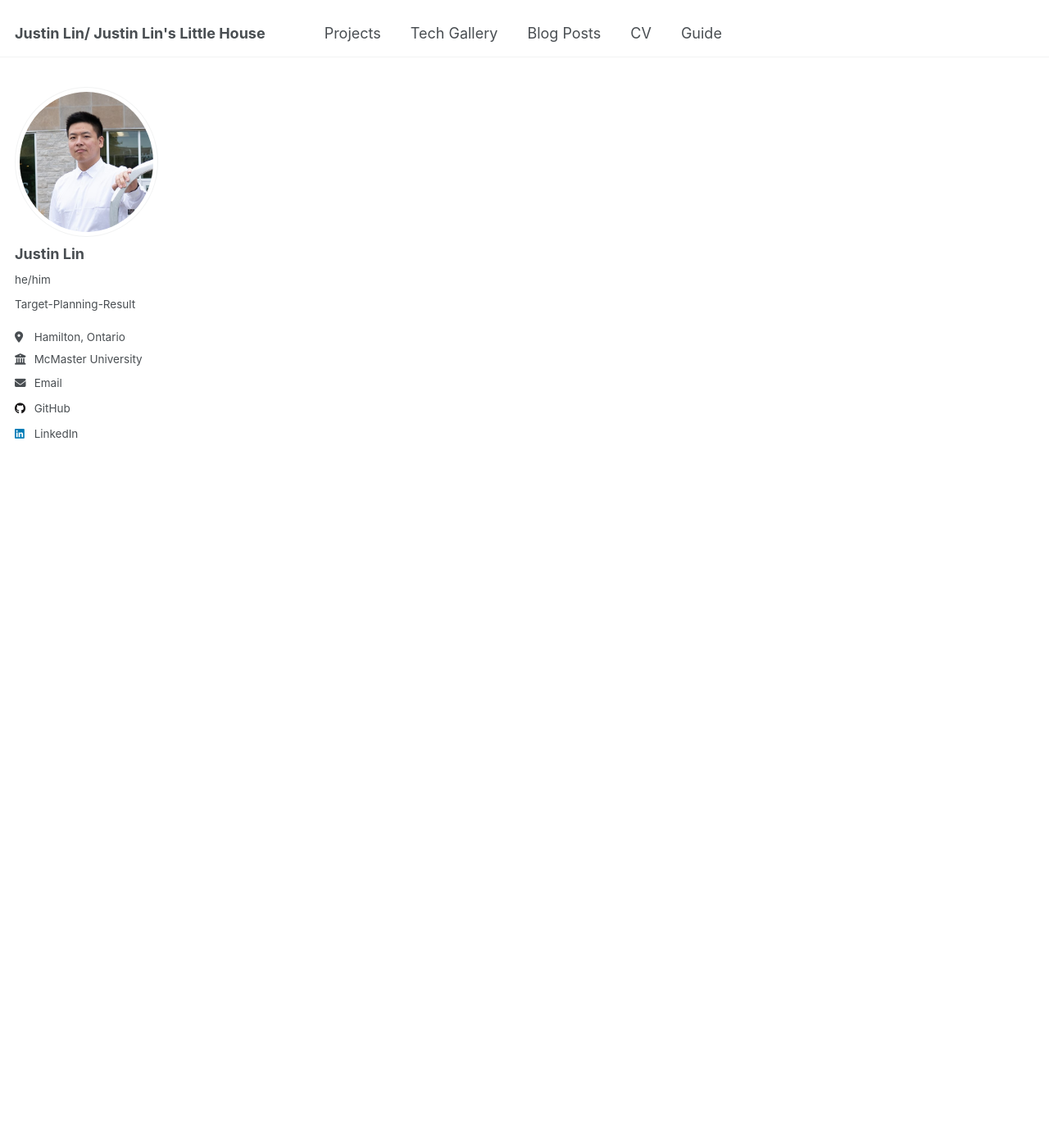
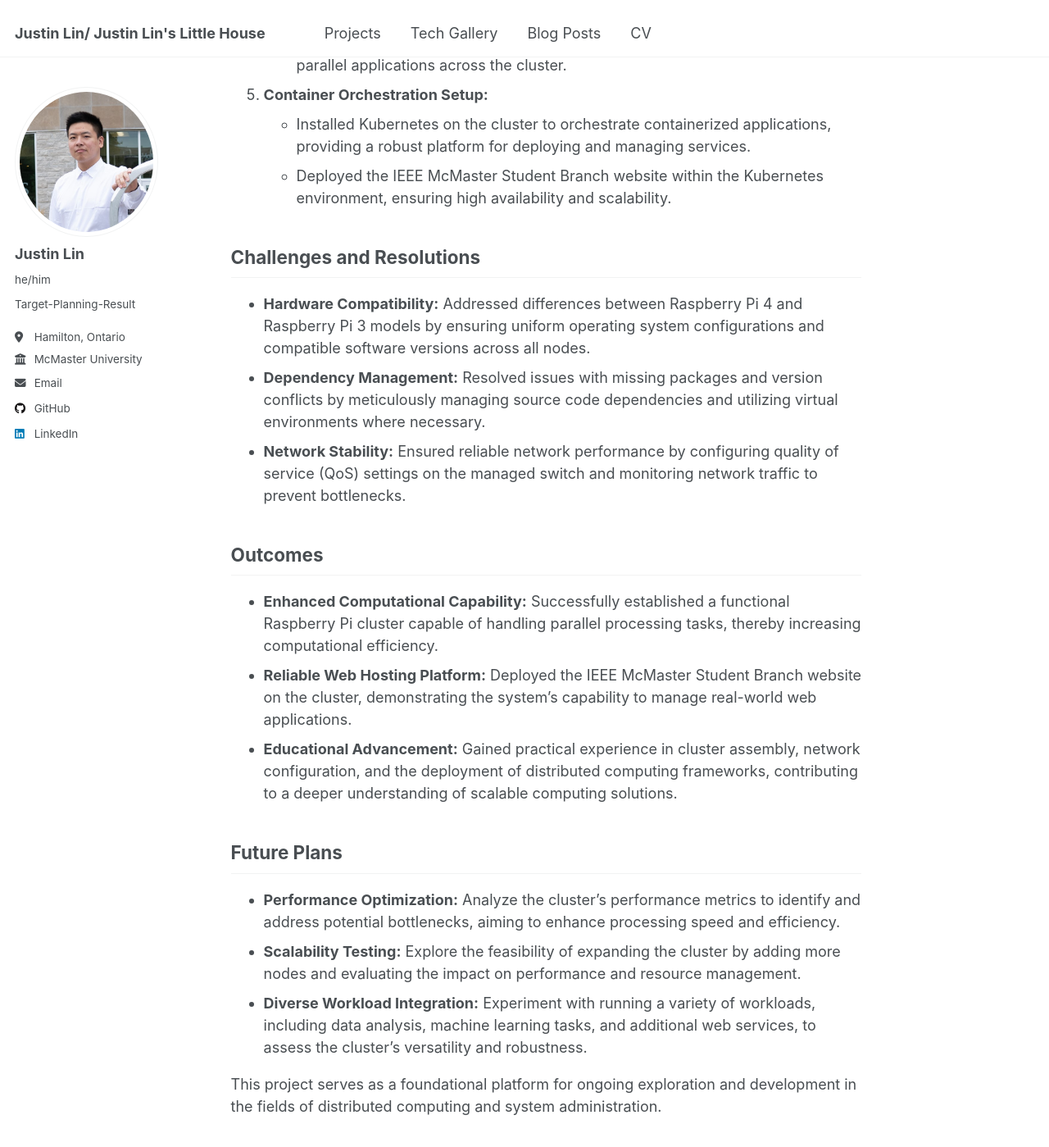
Before and after one commit to JustinLinKK/justinlinkk.github.io, a Jekyll site: the page built from _tech-gallery/tech-gallery-1.md, in a window 1280 px wide and 1400 px high, scrolled down 2385 px. Shown: the whole window at 82% size. Built offline with Jekyll 4.4.1, drawn with Linux system fonts in a browser that asks for light colours; some of the changed text lies outside the part shown.

Commit message:
Remove "Guide" section from navigation and update Raspberry Pi Cluster project details in tech gallery

```diff
--- a/_data/navigation.yml
+++ b/_data/navigation.yml
@@ -16,6 +16,3 @@
 
   - title: "CV"
     url: /cv/
-
-  - title: "Guide"
-    url: /markdown/
--- a/_tech-gallery/tech-gallery-1.md
+++ b/_tech-gallery/tech-gallery-1.md
@@ -4,4 +4,68 @@
 collection: tech-gallery
 ---
 
-This is an item in your portfolio. It can be have images or nice text. If you name the file .md, it will be parsed as markdown. If you name the file .html, it will be parsed as HTML.
+# Project Title: Raspberry Pi Cluster v1 (2024 - Present)
+
+## Project Overview
+The Raspberry Pi Cluster v1 is a custom-built, seven-node computing cluster designed to explore distributed computing, parallel processing, and web hosting capabilities. This project integrates various Raspberry Pi models into a cohesive system, utilizing SLURM and Kubernetes for efficient resource management and task scheduling.
+
+## Objectives
+- **Distributed Computing:** Leverage SLURM and OpenMPI to enable parallel processing across multiple nodes, facilitating the execution of computational tasks that benefit from distributed architectures.
+- **Web Hosting:** Deploy Kubernetes to manage containerized applications, specifically hosting the IEEE McMaster Student Branch website, ensuring scalability and reliability.
+- **Educational Exploration:** Provide a hands-on platform for learning about cluster computing, network configuration, and system administration.
+
+## Hardware Components
+- **Master Node:** 1 x Raspberry Pi 4 Model B with 4GB RAM.
+- **Compute Nodes:** 6 x Raspberry Pi 3 Model B with 1GB RAM each.
+- **Networking:** A managed Ethernet switch to facilitate high-speed communication between nodes.
+- **Power Supply:** Centralized power distribution system ensuring consistent and reliable power to all nodes.
+- **Enclosure:** Custom CAD-designed shells for housing the Raspberry Pi units, optimizing space and airflow.
+
+## Software Configuration
+- **Operating System:** Each node runs a Linux-based OS optimized for ARM architecture.
+- **Cluster Management:**
+  - *SLURM:* Implemented for job scheduling and workload management, enabling efficient distribution of computational tasks across the cluster.
+  - *OpenMPI:* Installed to support the development and execution of parallel applications using the Message Passing Interface (MPI) standard.
+- **Container Orchestration:**
+  - *Kubernetes:* Deployed to manage containerized applications, providing automated deployment, scaling, and operation of application containers.
+- **Networking Services:**
+  - *DHCP Server:* Configured on the master node to assign IP addresses to compute nodes, ensuring seamless network integration.
+
+## Implementation Details
+1. **Hardware Assembly:**
+   - Designed and 3D-printed custom enclosures for each Raspberry Pi to ensure secure mounting and adequate cooling.
+   - Connected all nodes to a central managed Ethernet switch to facilitate efficient inter-node communication.
+   - Established a centralized power supply system capable of delivering consistent power to all nodes, considering the specific power requirements of Raspberry Pi devices.
+
+2. **Operating System Installation:**
+   - Installed a lightweight Linux distribution on each Raspberry Pi, optimizing system performance and resource utilization.
+   - Configured SSH access for remote management and streamlined administrative tasks.
+
+3. **Network Configuration:**
+   - Set up a DHCP server on the master node to dynamically assign IP addresses to each compute node, simplifying network management.
+   - Ensured all nodes are on the same subnet to promote efficient communication and data transfer.
+
+4. **Cluster Software Deployment:**
+   - Installed and configured SLURM on all nodes to manage job scheduling and resource allocation effectively.
+   - Deployed the OpenMPI library to support the development and execution of parallel applications across the cluster.
+
+5. **Container Orchestration Setup:**
+   - Installed Kubernetes on the cluster to orchestrate containerized applications, providing a robust platform for deploying and managing services.
+   - Deployed the IEEE McMaster Student Branch website within the Kubernetes environment, ensuring high availability and scalability.
+
+## Challenges and Resolutions
+- **Hardware Compatibility:** Addressed differences between Raspberry Pi 4 and Raspberry Pi 3 models by ensuring uniform operating system configurations and compatible software versions across all nodes.
+- **Dependency Management:** Resolved issues with missing packages and version conflicts by meticulously managing source code dependencies and utilizing virtual environments where necessary.
+- **Network Stability:** Ensured reliable network performance by configuring quality of service (QoS) settings on the managed switch and monitoring network traffic to prevent bottlenecks.
+
+## Outcomes
+- **Enhanced Computational Capability:** Successfully established a functional Raspberry Pi cluster capable of handling parallel processing tasks, thereby increasing computational efficiency.
+- **Reliable Web Hosting Platform:** Deployed the IEEE McMaster Student Branch website on the cluster, demonstrating the system's capability to manage real-world web applications.
+- **Educational Advancement:** Gained practical experience in cluster assembly, network configuration, and the deployment of distributed computing frameworks, contributing to a deeper understanding of scalable computing solutions.
+
+## Future Plans
+- **Performance Optimization:** Analyze the cluster's performance metrics to identify and address potential bottlenecks, aiming to enhance processing speed and efficiency.
+- **Scalability Testing:** Explore the feasibility of expanding the cluster by adding more nodes and evaluating the impact on performance and resource management.
+- **Diverse Workload Integration:** Experiment with running a variety of workloads, including data analysis, machine learning tasks, and additional web services, to assess the cluster's versatility and robustness.
+
+This project serves as a foundational platform for ongoing exploration and development in the fields of distributed computing and system administration.
```
